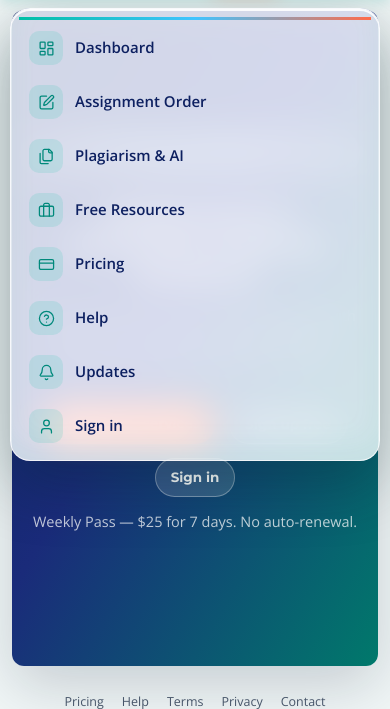
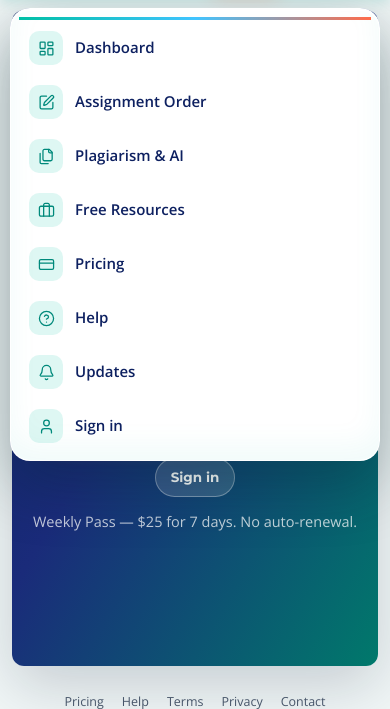
Before and after one commit to akyida001-lgtm/Smart-Study-Guides, a Flask app: page / in a window 390 px wide, after a click that opens the changed part. Shown: the part 56-765 px from the top of the page. Run offline with Flask 3, Linux system fonts and the light colour scheme; parts of the project's set-up code (start-up, migrations or seed data) failed here and were passed over; some libraries are stand-ins or nearby versions.

Commit message:
Mobile menu: solid background so page content no longer shows through

```diff
--- a/flask_app/static/css/pure-refresh.css
+++ b/flask_app/static/css/pure-refresh.css
@@ -272,7 +272,7 @@ html[data-theme="dark"] .landing-hero {
     /* premium glass panel */
     border-radius: 20px !important;
     border: 1px solid rgba(255, 255, 255, 0.65) !important;
-    background: rgba(255, 255, 255, 0.82) !important;
+    background: #ffffff !important;
     backdrop-filter: blur(18px) saturate(1.4);
     -webkit-backdrop-filter: blur(18px) saturate(1.4);
     box-shadow: 0 24px 60px rgba(0, 40, 40, 0.30),
@@ -325,7 +325,7 @@ html[data-theme="dark"] .landing-hero {
 
   /* dark mode: smoky glass */
   html[data-theme="dark"] .gn-links {
-    background: rgba(13, 22, 40, 0.88) !important;
+    background: #0d1628 !important;
     border-color: rgba(94, 234, 212, 0.22) !important;
     box-shadow: 0 24px 60px rgba(0, 0, 0, 0.55),
                 0 1px 0 rgba(94, 234, 212, 0.14) inset,
```
